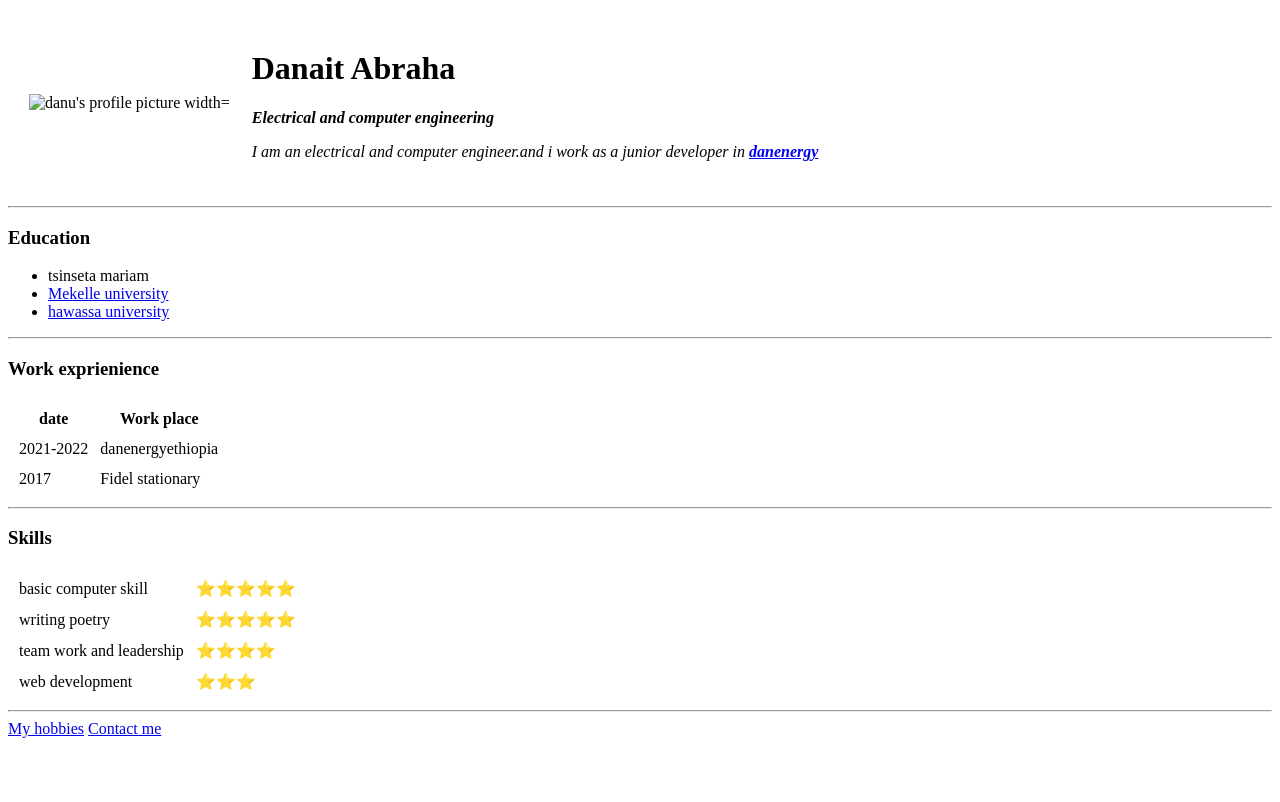
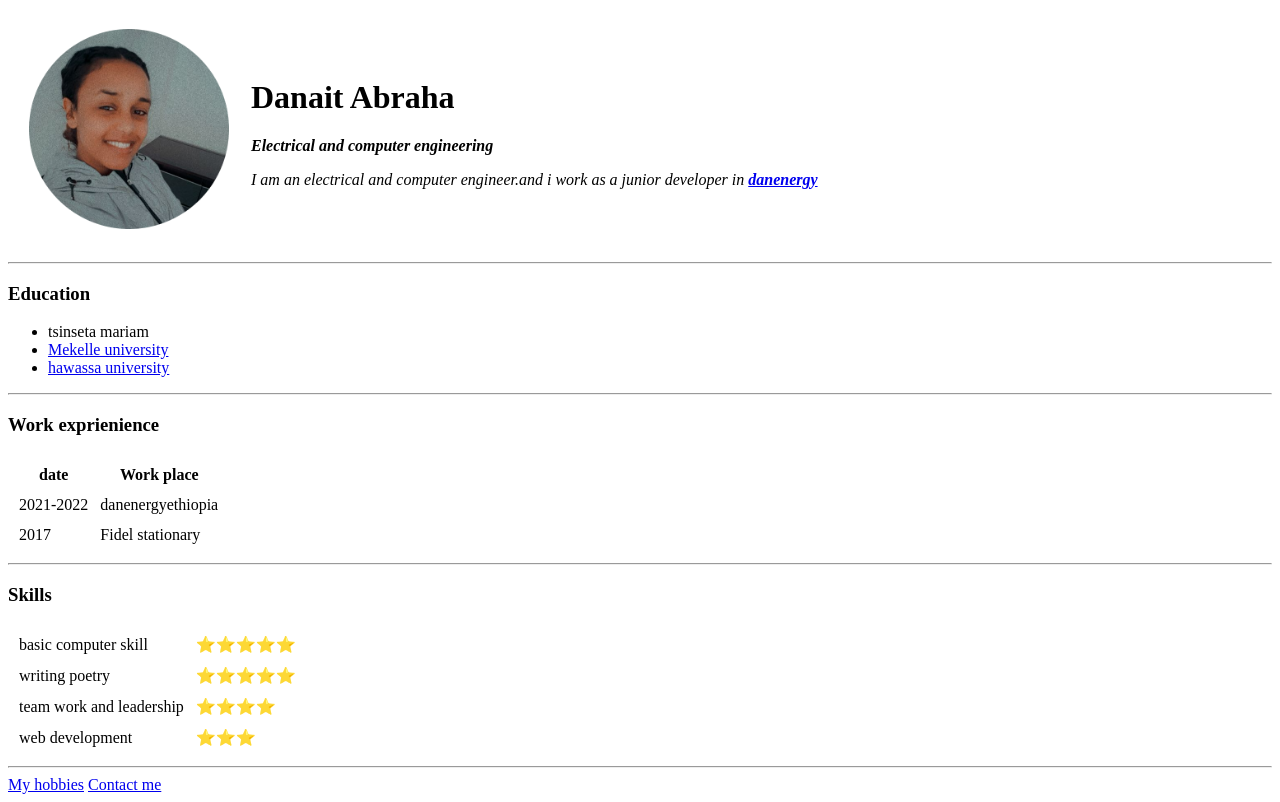
Before and after one commit to DanaitAbraha/cv, a plain HTML site: page index.html in a window 1280 px wide. Drawn offline with Linux system fonts and the light colour scheme.

Commit message:
Update index.html

```diff
--- a/index.html
+++ b/index.html
@@ -9,7 +9,7 @@
 <body>
   <table cellspacing="20">
     <tr>
-      <td><img src=image\danu-modified.png alt="danu's profile picture width=" 200" height="200"></td>
+      <td><img src=danu-modified.png alt="danu's profile picture width=" 200" height="200"></td>
       <td>
         <h1>Danait Abraha</h1>
         <p><em><strong>Electrical and computer engineering</strong><em /></p>
```
